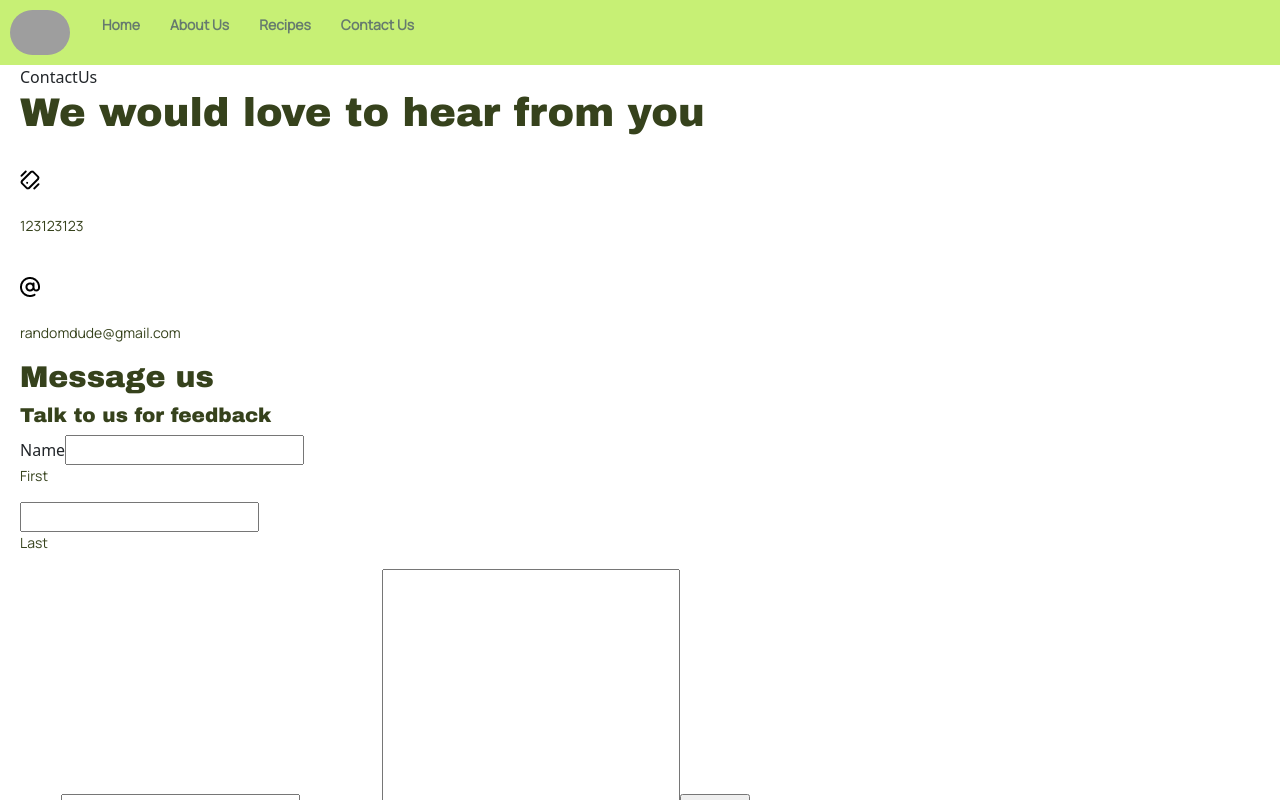
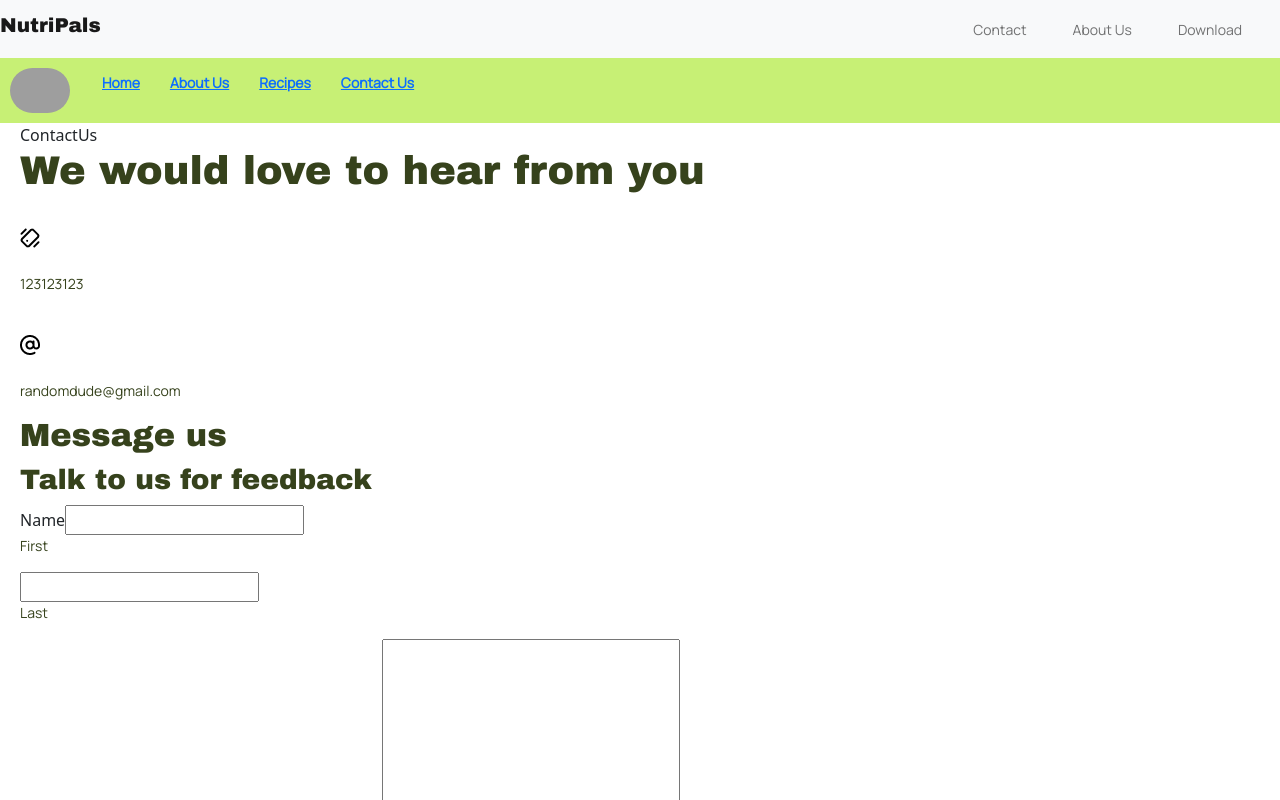
Before and after one commit to NutriPall/NutriPals, a React (Vite) app in the folder frontend/: page / in a window 1280 px wide. Shown: the top 800 px of the page. Built offline with nearby package versions, Linux system fonts and the light colour scheme; grey boxes are pictures that could not be loaded.

Commit message:
creates burger menu layout

```diff
--- a/frontend/package.json
+++ b/frontend/package.json
@@ -9,6 +9,7 @@
   "dependencies": {
     "axios": "^1.3.4",
     "bootstrap": "^5.2.3",
+    "jquery": "^3.6.4",
     "prop-types": "^15.8.1",
     "react": "^18.2.0",
     "react-bootstrap": "^2.7.2",
--- a/frontend/src/App.jsx
+++ b/frontend/src/App.jsx
@@ -8,12 +8,14 @@
 import RecipeDetails from '@components/RecipeDetails/RecipeDetails';
 import ContactUs from "@pages/ContactUs/ContactUs";
 import Footer from "@components/Footer/Footer";
+import BurgerMenu from "@components/BurgerMenu/BurguerMenu";
 
 function App() {
 
   return (
     <>
     <div>
+          <BurgerMenu />
           <Navbar />
           <div className="routes">
           <Routes>
--- /dev/null
+++ b/frontend/src/components/BurgerMenu/BurguerMenu.jsx
@@ -0,0 +1,29 @@
+import React , { useEffect } from "react";
+import "bootstrap/dist/css/bootstrap.min.css";
+import "bootstrap/dist/js/bootstrap.bundle.min.js";
+import $ from "jquery";
+
+
+export default function BurgerMenu () {
+    return(
+        <div className="navbar navbar-expand-md bg-light">
+            <h3 className="navbar-brand">NutriPals</h3>
+            <button className="navbar-toggler" type="button" data-bs-toggle="collapse" data-bs-target="#navbarTogglerDemo01" aria-controls="navbarTogglerDemo01" aria-expanded="false" aria-label="Toggle navigation">
+                <span className="navbar-toggler-icon"></span>
+            </button>
+            <div className="collapse navbar-collapse" id="navbarTogglerDemo01">
+                <ul className="navbar-nav ms-auto">
+                    <li className="nav-item">
+                        <a className="nav-link" href="#">Contact</a>
+                    </li>
+                    <li className="nav-item">
+                        <a className="nav-link" href="#">About Us</a>
+                    </li>
+                    <li className="nav-item">
+                        <a className="nav-link" href="#">Download</a>
+                    </li>
+                </ul>
+            </div>
+        </div>
+    );
+}
```
Also changed, not shown: 1 other file (tests, documents, lock files or other folders).
